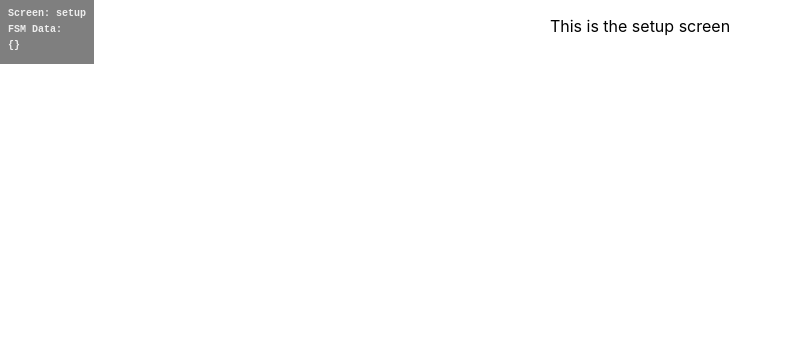
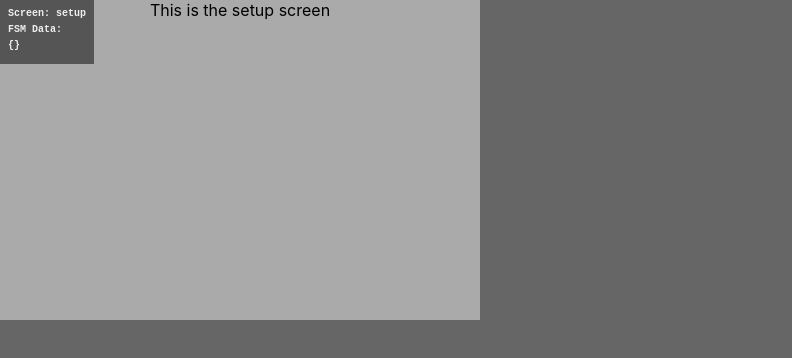
Before and after one commit to Tb243/Tempbase, a React (Create React App) app in the folder src/web/front/: page / in a window 1280 px wide. Shown: the top 358 px of the page, without its empty margins (0-792 px from the left). Built offline with nearby package versions, Linux system fonts and the light colour scheme; no server answers.

Commit message:
STYLE: Add basic styling.

```diff
--- a/src/web/front/src/App.css
+++ b/src/web/front/src/App.css
@@ -1,5 +1,18 @@
+body {
+	background: #666;
+	margin: 0;
+	padding: 0;
+}
+
 .app {
 	text-align: center;
+	width: 480px;
+	height: 320px;
+	background: #aaa;
+}
+
+.screen p {
+	margin: 0 0 1em;
 }
 
 .app footer {
@@ -19,3 +32,7 @@
 	color: #eee;
 	text-align: left;
 }
+
+.screenWaitForHand {
+	background-color: red;
+}
```
